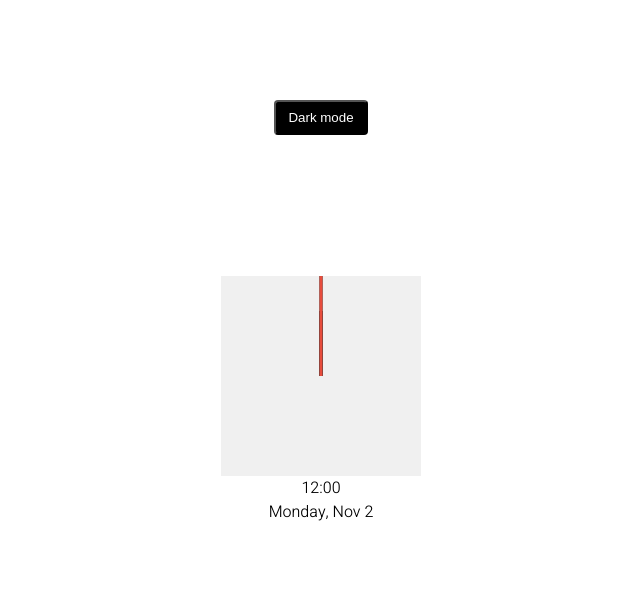
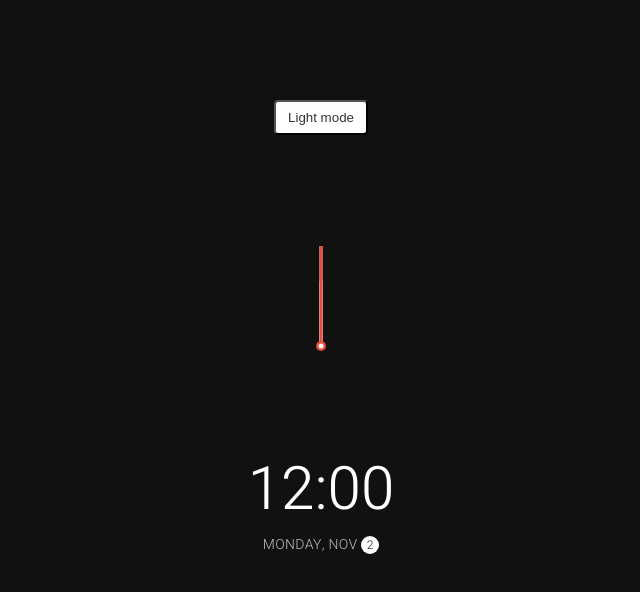
Before and after one commit to mmazzariello/theme-clock, a plain HTML site: page index.html in a window 1280 px wide. Both pictures are taken after a click on the button "Dark mode". Shown: the whole page, without its empty margins (319-959 px from the left). Drawn offline with Linux system fonts and the light colour scheme.

Commit message:
ADD dark mode functionality

```diff
--- a/index.html
+++ b/index.html
@@ -12,7 +12,7 @@
     <div class="clock-container">
       <div class="clock">
         <div class="needle hour"></div>
-        <div class="needle minutes"></div>
+        <div class="needle minute"></div>
         <div class="needle second"></div>
         <div class="center-point"></div>
       </div>
--- a/script.js
+++ b/script.js
@@ -0,0 +1,41 @@
+const hourEl = document.querySelector(".hour");
+const minuteEl = document.querySelector(".minute");
+const secondEl = document.querySelector(".second");
+const timeEl = document.querySelector(".time");
+const dateEl = document.querySelector(".date");
+const toggle = document.querySelector(".toggle");
+
+const days = [
+  "Sunday",
+  "Monday",
+  "Tuesday",
+  "Wednesday",
+  "Thursday",
+  "Friday",
+  "Saturday",
+];
+const months = [
+  "Jan",
+  "Feb",
+  "Mar",
+  "Apr",
+  "May",
+  "Jun",
+  "Jul",
+  "Aug",
+  "Sep",
+  "Oct",
+  "Nov",
+  "Dec",
+];
+
+toggle.addEventListener("click", (e) => {
+  const html = document.querySelector("html");
+  if (html.classList.contains("dark")) {
+    html.classList.remove("dark");
+    e.target.innerHTML = "Dark mode";
+  } else {
+    html.classList.add("dark");
+    e.target.innerHTML = "Light mode";
+  }
+});
--- a/style.css
+++ b/style.css
@@ -58,7 +58,6 @@
   position: relative;
   width: 200px;
   height: 200px;
-  background-color: #f0f0f0;
 }
 
 .needle {
@@ -75,7 +74,7 @@
   transform: translate(-50%, -100%) rotate(0deg);
 }
 
-.needle.minutes {
+.needle.minute {
   transform: translate(-50%, -100%) rotate(0deg);
   height: 100px;
 }
@@ -87,4 +86,49 @@
 }
 
 .center-point {
+  background-color: #e74c3c;
+  width: 10px;
+  height: 10px;
+  position: absolute;
+  top: 50%;
+  left: 50%;
+  transform: translate(-50%, -50%);
+  border-radius: 50%;
 }
+
+.center-point::after {
+  content: "";
+  background-color: var(--primary-color);
+  width: 5px;
+  height: 5px;
+  position: absolute;
+  top: 50%;
+  left: 50%;
+  transform: translate(-50%, -50%);
+  border-radius: 50%;
+}
+
+.time {
+  font-size: 60px;
+}
+
+.date {
+  color: #aaa;
+  font-size: 14px;
+  letter-spacing: 0.3px;
+  text-transform: uppercase;
+}
+
+.date .circle {
+  background-color: var(--primary-color);
+  color: var(--secondary-color);
+  border-radius: 50%;
+  height: 18px;
+  width: 18px;
+  display: inline-flex;
+  align-items: center;
+  justify-content: center;
+  line-height: 18px;
+  transition: all 0.5s ease-in;
+  font-size: 12px;
+}
```
